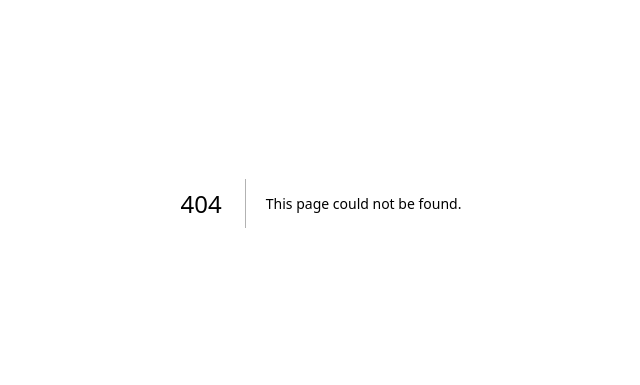
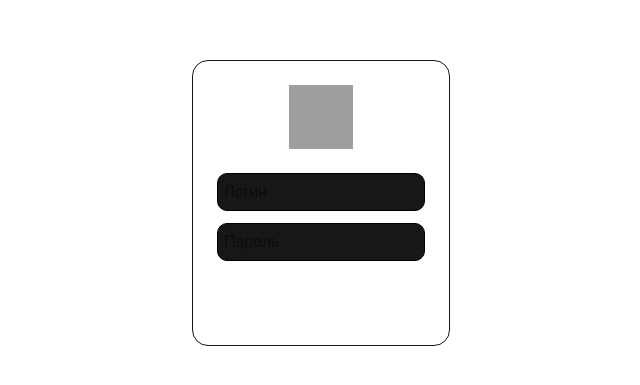
Before and after one commit to MikhailVoznyuk/bank-copilot, a Next.js app: page /login in a window 1280 px wide. Before the commit this address had no page. Shown: the part 197-582 px from the top of the page, without its empty margins (319-959 px from the left). Built offline with nearby package versions, Linux system fonts and the light colour scheme; grey boxes are pictures that could not be loaded.

Commit message:
feat: added LoginForm

```diff
--- /dev/null
+++ b/src/app/login/page.tsx
@@ -0,0 +1,9 @@
+import {LoginForm} from "@/features/login/ui/LoginForm";
+
+export default function LoginPage() {
+    return (
+        <main className='w-screen h-screen flex items-center justify-center'>
+            <LoginForm />
+        </main>
+    )
+}
```
